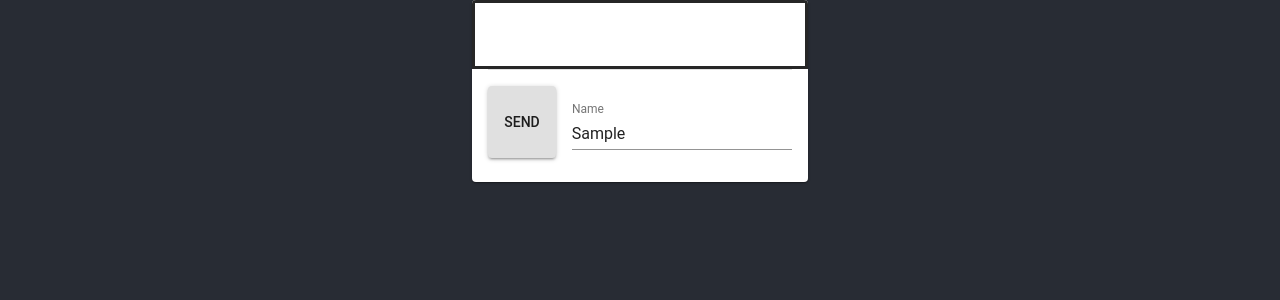
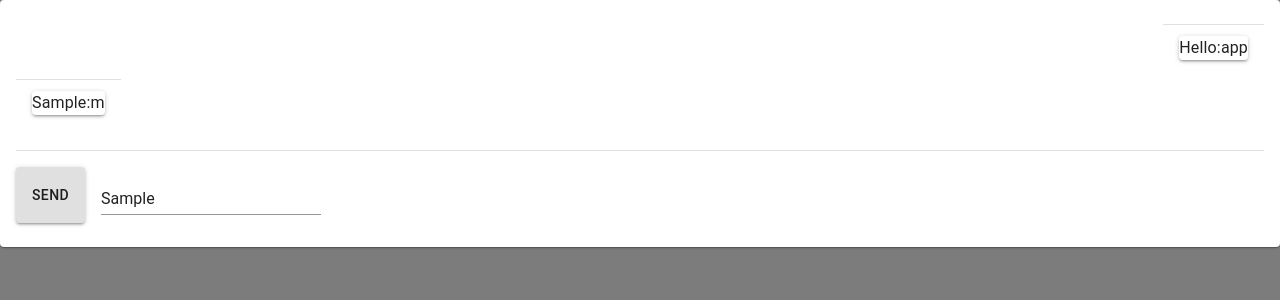
Before and after one commit to CharlesDLandau/chatter_nlp, a React (Create React App) app: page / in a window 1280 px wide. Both pictures are taken after typing "Sample" into the empty fields and a click on the button "SEND". Shown: the top 300 px of the page. Built offline with nearby package versions, Linux system fonts and the light colour scheme.

Commit message:
ui push options

```diff
--- a/src/App.css
+++ /dev/null
@@ -1,32 +0,0 @@
-.App {
-  text-align: center;
-}
-
-.App-logo {
-  animation: App-logo-spin infinite 20s linear;
-  height: 40vmin;
-}
-
-.App-header {
-  background-color: #282c34;
-  min-height: 100vh;
-  display: flex;
-  flex-direction: column;
-  align-items: center;
-  justify-content: center;
-  font-size: calc(10px + 2vmin);
-  color: white;
-}
-
-.App-link {
-  color: #61dafb;
-}
-
-@keyframes App-logo-spin {
-  from {
-    transform: rotate(0deg);
-  }
-  to {
-    transform: rotate(360deg);
-  }
-}
--- a/src/App.js
+++ b/src/App.js
@@ -1,15 +1,38 @@
 import React, { Component } from 'react';
-import './App.css';
 import ChatUI from './components/ChatUI/ChatUI.js'
+
+
+import Typography from '@material-ui/core/Typography';
+
+import red from '@material-ui/core/colors/red';
+import grey from '@material-ui/core/colors/grey';
+
+import Backdrop from '@material-ui/core/Backdrop';
+import NoSsr from '@material-ui/core/NoSsr';
+
+import MuiThemeProvider from '@material-ui/core/styles/MuiThemeProvider';
+import CssBaseline from '@material-ui/core/CssBaseline';
+import { createMuiTheme } from '@material-ui/core/styles/';
+
+const theme = createMuiTheme({
+  palette: {
+    error: red,
+    contrastThreshold: 3,
+    tonalOffset: 0.2,
+  },
+  typography: {
+    useNextVariants: true,
+  },
+});
+
 
 class App extends Component {
   render() {
     return (
-      <div className="App">
-        <header className="App-header">
-          <ChatUI/>
-        </header>
-      </div>
+          <MuiThemeProvider theme={theme}><NoSsr><Backdrop open/><CssBaseline/>
+	<ChatUI/></NoSsr></MuiThemeProvider>
+
+
     );
   }
 }
--- a/src/components/ChatUI/ChatUI.js
+++ b/src/components/ChatUI/ChatUI.js
@@ -1,14 +1,17 @@
-import React, {Component} from 'react';
+import React, { Component, Fragment } from 'react';
 import SocketIO from 'socket.io-client';
 
 import Card from '@material-ui/core/Card';
 import FormControl from '@material-ui/core/FormControl';
 import Divider from '@material-ui/core/Divider';
 import Grid from '@material-ui/core/Grid';
+import ListItem from '@material-ui/core/ListItem';
+import List from '@material-ui/core/List';
 import TextField from '@material-ui/core/TextField';
 import Button from '@material-ui/core/Button';
 import Paper from '@material-ui/core/Paper';
 import CardContent from '@material-ui/core/CardContent';
+import Typography from '@material-ui/core/Typography';
 
 import PropTypes from 'prop-types';
 import { withStyles } from '@material-ui/core/styles';
@@ -32,6 +35,15 @@ const styles = theme => ({
     border: "solid",
     borderColor: "#262626"
   },
+  ownMessage: {
+    justify: "left",
+  },
+  receivedMessage: {
+    justify: "right",
+    align: "right",
+    padding: theme.spacing.unit*2,
+
+  },
   chatForm: {
     margin: theme.spacing.unit,
   },
@@ -45,8 +57,12 @@ class ChatUI extends Component {
     constructor( props ) {
       super( props );
       this.state = {
-        m:"Hello",
-        s:"Hello"
+        m:"",
+        recievedMessages:[
+        {name: "app", message: "Hello"}
+        ],
+        ownMessages: [
+        ]
       };
   }
 
@@ -55,16 +71,22 @@ class ChatUI extends Component {
     this.setState({
       [name]: event.target.value,
     }, ()=>{
-      console.log(this.state[name])
     });
 
   };
+
+  pushUIMessage = name => event => {
+    this.setState({
+      ownMessages: [...this.state.ownMessages,
+      {name: name, message: this.state.m}]
+    }, ()=>{console.log(this.state)})
+  }
+
   handleSubmit = name => event => {
 
       this.setState({
         [name]: this.state.m,
       }, ()=>{
-        console.log(this.state[name])
       });
 
   };
@@ -74,45 +96,81 @@ class ChatUI extends Component {
     const { classes } = this.props
     return(
       <div className={classes.container}>
+      <Grid item xs>
       <Card className={classes.chatCard}
       >
 
-
-
-      <CardContent className={classes.chatBody}>
-        <span>{this.state.s}</span>
-      </CardContent>
+      <CardContent>
+    <List>
+    <Grid container spacing={16}
+    direction="column"
+    alignItems="flex-end"
+    justify="flex-end">
+    {this.state.recievedMessages.map((item, idx)=>{
+      return <Grid  key={idx.toString()} item xs><Divider/>
+        <ListItem
+      >
+        <Paper className={
+          classes.ownMessage
+        }><Typography variant="body1">
+        {item.message}:{item.name}
+        </Typography>
+        </Paper></ListItem>
+        </Grid>
+        })}
+    </Grid>
+    <Grid container spacing={16}
+    direction="column"
+    alignItems="flex-start"
+    justify="flex-start">
+    {this.state.ownMessages.map((item, idx)=>{
+      console.log(item)
+      return <Grid key={idx.toString()} item xs><Divider/>
+        <ListItem>
+        <Paper className={
+          classes.ownMessage
+        }><Typography variant="body1">
+        {item.message}:{item.name}
+        </Typography></Paper></ListItem>
+        </Grid>
+        })}
+        </Grid>
+    </List>
+    </CardContent>
 
       <Divider variant="middle" color="secondary"/>
       <CardContent>
+      <FormControl onSubmit={this.pushUIMessage("m")}>
       <Grid container spacing={16}
         direction="row"
         alignItems="stretch"
         justify="flex-end">
 
-
           <Grid item>
           <Button value={this.state.m} type="submit"
-          className={classes.formButton} variant="contained"
-          onClick={this.handleSubmit('s')}>Send</Button>
+          className={classes.formButton}
+          variant="contained"
+          onClick={this.pushUIMessage('m')}>
+          Send</Button>
           </Grid>
           <Grid item xs>
 
           <TextField className={classes.formInput}
-          id="standard-name"
-          label="Name"
           fullWidth
           value={this.state.name}
           onChange={this.handleChange('m')}
           margin="normal"
+          onSubmit={this.pushUIMessage('m')}
           />
           </Grid>
 
+      </Grid>
+      </FormControl>
 
-      </Grid>
       </CardContent>
 
       </Card>
+      </Grid>
       </div>
     )
   }
```
Also changed, not shown: 1 other file (tests, documents, lock files or other folders).
